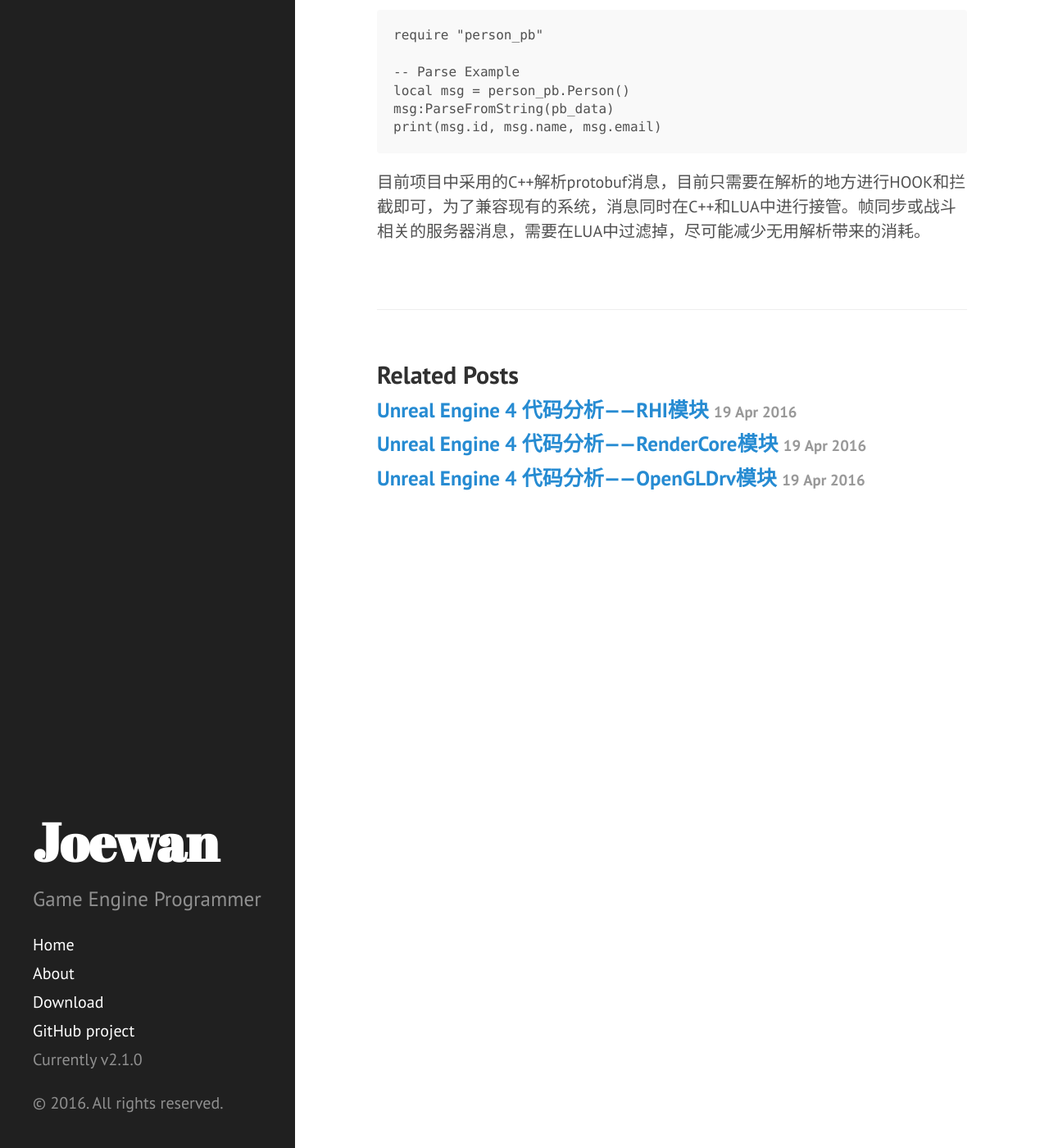
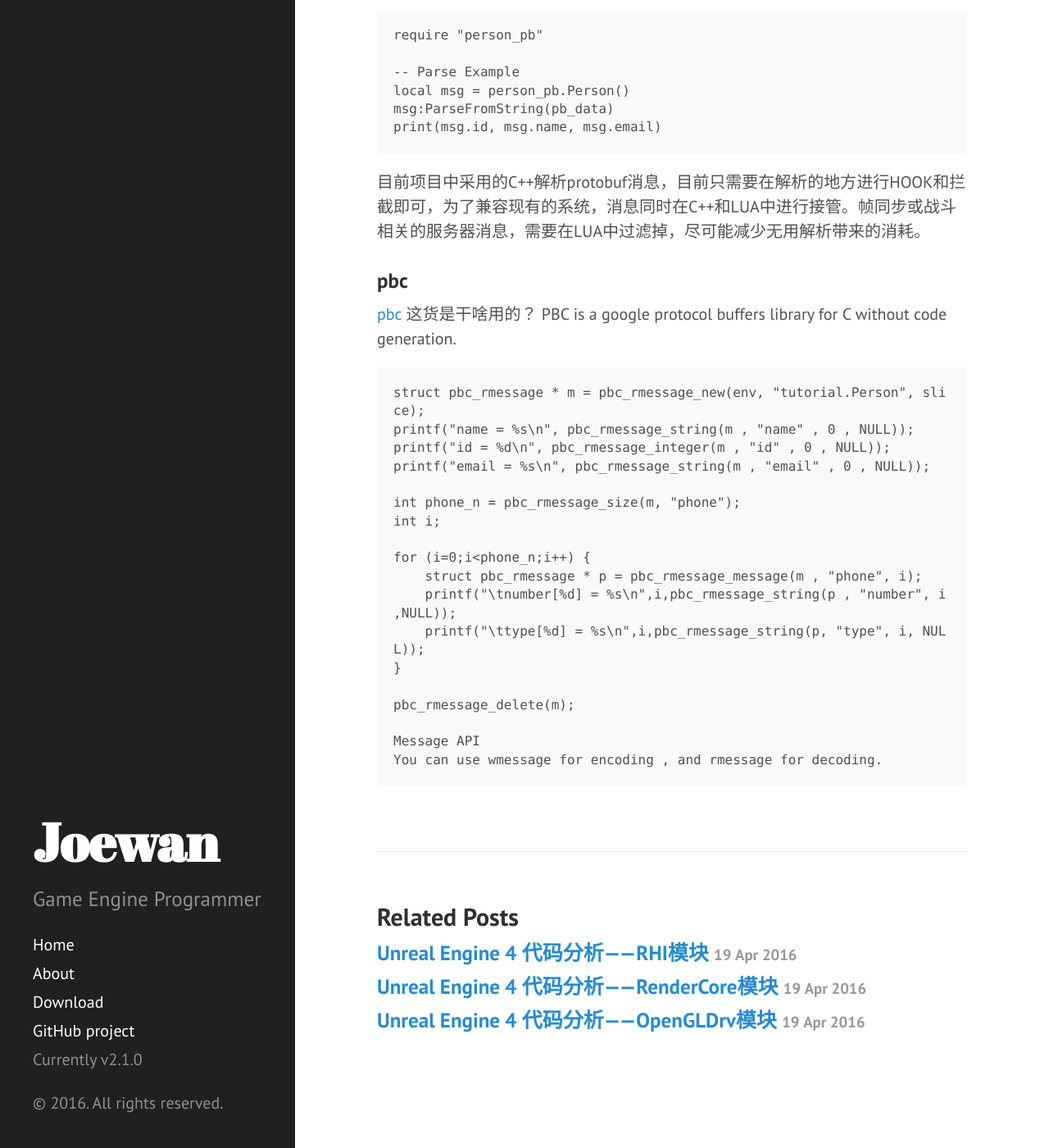
Before and after one commit to joewan/joewan.github.io, a Jekyll site: the page built from _posts/2016-04-22-protobuf-lua.md, in a window 1280 px wide and 1400 px high, scrolled down 868 px. Shown: the whole window at 82% size. Built offline with Jekyll 4.4.1, drawn with Linux system fonts in a browser that asks for light colours.

Commit message:
protobuf lua.

```diff
--- a/_posts/2016-04-22-protobuf-lua.md
+++ b/_posts/2016-04-22-protobuf-lua.md
@@ -37,3 +37,28 @@ protoc-gen-lua包含2个重要接口：
 	print(msg.id, msg.name, msg.email)
 
 目前项目中采用的C++解析protobuf消息，目前只需要在解析的地方进行HOOK和拦截即可，为了兼容现有的系统，消息同时在C++和LUA中进行接管。帧同步或战斗相关的服务器消息，需要在LUA中过滤掉，尽可能减少无用解析带来的消耗。
+
+### pbc
+
+[pbc](https://github.com/cloudwu/pbc)
+这货是干啥用的？
+PBC is a google protocol buffers library for C without code generation.
+
+	struct pbc_rmessage * m = pbc_rmessage_new(env, "tutorial.Person", slice);
+	printf("name = %s\n", pbc_rmessage_string(m , "name" , 0 , NULL));
+	printf("id = %d\n", pbc_rmessage_integer(m , "id" , 0 , NULL));
+	printf("email = %s\n", pbc_rmessage_string(m , "email" , 0 , NULL));
+
+	int phone_n = pbc_rmessage_size(m, "phone");
+	int i;
+
+	for (i=0;i<phone_n;i++) {
+	    struct pbc_rmessage * p = pbc_rmessage_message(m , "phone", i);
+	    printf("\tnumber[%d] = %s\n",i,pbc_rmessage_string(p , "number", i ,NULL));
+	    printf("\ttype[%d] = %s\n",i,pbc_rmessage_string(p, "type", i, NULL));
+	}
+
+	pbc_rmessage_delete(m);
+
+	Message API
+	You can use wmessage for encoding , and rmessage for decoding.
```
